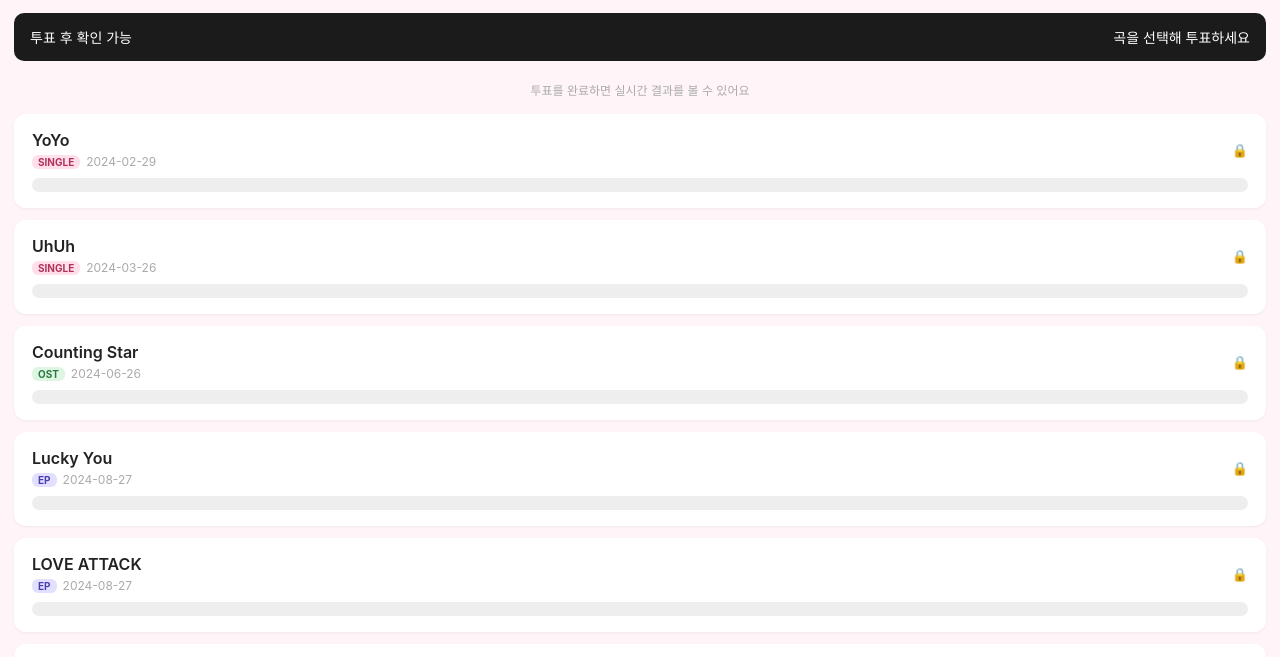
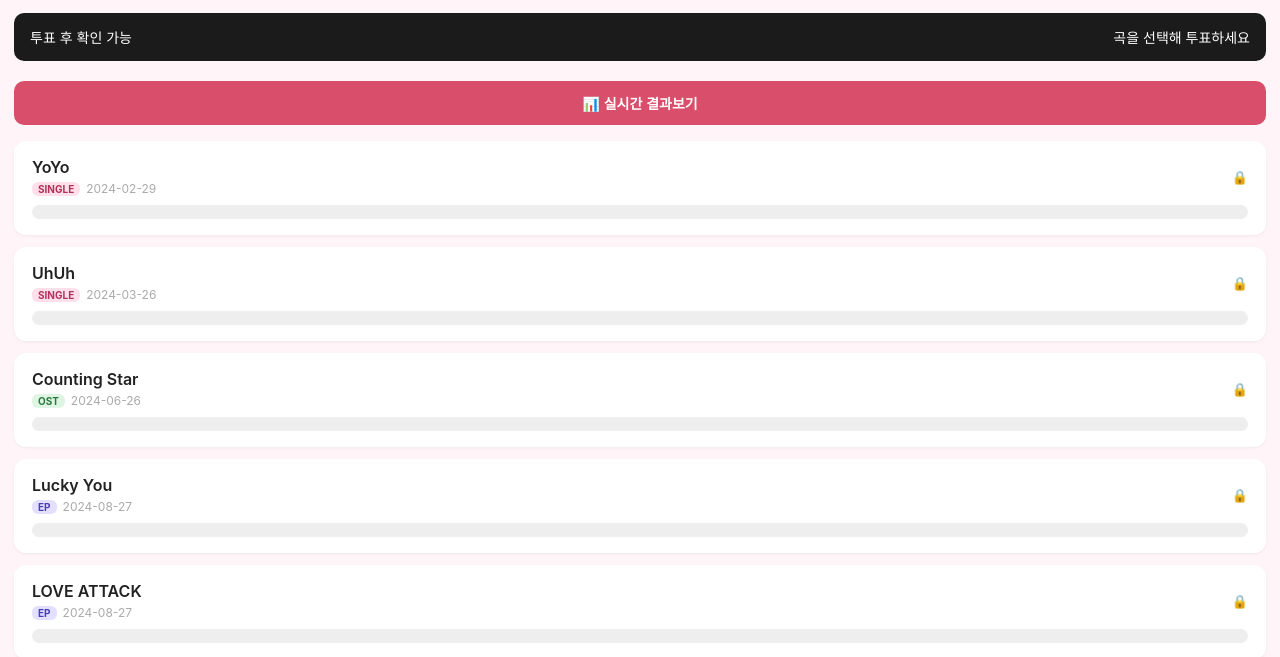
Before and after one commit to rescene-music-player/Rescene-Vote, a plain HTML site: page index.html in a window 1280 px wide. Both pictures are taken after a click on the button "내 투표 취소하기". Shown: the part 102-759 px from the top of the page. Drawn offline with Linux system fonts and the light colour scheme; no server answers.

Commit message:
Add files via upload

```diff
--- a/index.html
+++ b/index.html
@@ -272,7 +272,6 @@ async function clearMyVote(){
   }
   try{ localStorage.removeItem(MY_VOTE_KEY); }catch(e){}
   myVote = null;
-  resultsVisible = false;
   render();
 }
 
@@ -291,13 +290,13 @@ function render(){
   const maxVote = Math.max(1, ...Object.values(votes));
   const total = Object.values(votes).reduce((a,b)=>a+b,0);
 
-  const canSeeResults = !!myVote && resultsVisible; // 투표 완료 + 버튼 클릭 시에만 결과 공개
+  const canSeeResults = resultsVisible; // 투표 여부와 상관없이 버튼을 누르면 결과 공개
 
   document.getElementById('totalVotes').textContent = canSeeResults ? `${total} 투표수` : "투표 후 확인 가능";
 
   let statusText;
   if(!myVote){
-    statusText = "곡을 선택해 투표하세요";
+    statusText = canSeeResults ? "실시간 결과 보는 중 · 곡을 선택해 투표하세요" : "곡을 선택해 투표하세요";
   }else if(!resultsVisible){
     statusText = "✓ 투표 완료";
   }else{
@@ -307,12 +306,9 @@ function render(){
 
   const resultsBtn = document.getElementById('resultsBtn');
   const lockedHint = document.getElementById('lockedHint');
-  if(myVote && !resultsVisible){
+  if(!resultsVisible){
     resultsBtn.style.display = "block";
     lockedHint.style.display = "none";
-  }else if(!myVote){
-    resultsBtn.style.display = "none";
-    lockedHint.style.display = "block";
   }else{
     resultsBtn.style.display = "none";
     lockedHint.style.display = "none";
```
